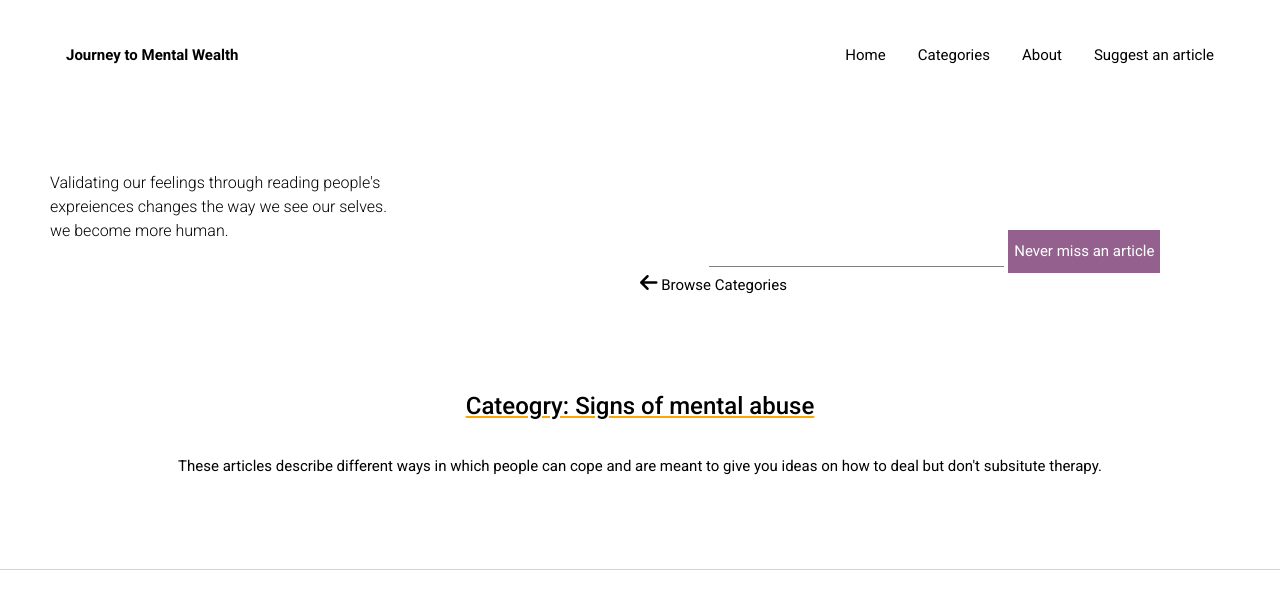
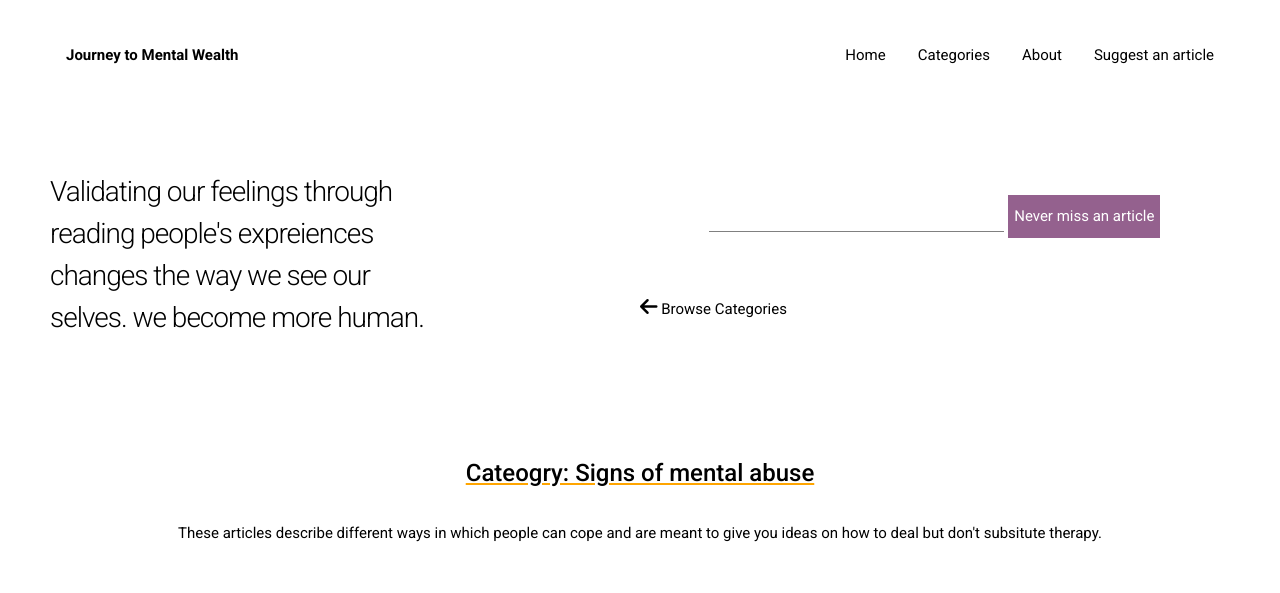
Before and after one commit to software-for-change/mental-health, a PHP site: page /category-validate.php in a window 1280 px wide. Shown: the top 593 px of the page. Run offline with PHP 8.4, Linux system fonts and the light colour scheme; data that the repository does not hold is empty; some libraries are stand-ins or nearby versions.

Commit message:
ui fixes for alignment issues on the category page

```diff
--- a/style.css
+++ b/style.css
@@ -513,10 +513,12 @@ input[class=email-submit] {
 }
 
 .category-heading h1 {
-    font-family: 'Roboto', sans-serif;
     letter-spacing: -1px;
     font-size: 28px;
     font-weight: 300;
+    text-align: left;
+    font-weight: 300;
+    padding-bottom: 14px;
 }
 
 .category-recommend {
@@ -534,7 +536,8 @@ input[class=email-submit] {
 
 .category-subscribe {
     text-align: center;
-    margin-top: 20%;
+    margin-top: 14%;
+    padding-bottom: 10%;
 }
 
 .category-submit-btn {
@@ -902,15 +905,6 @@ input[class=email-submit] {
     margin-top: 10%;
 }
 
-.category-heading h1 {
-    font-size: medium;
-    letter-spacing: 0px;
-    max-width: 90%;
-    text-align: left;
-    font-weight: 300;
-    padding-bottom: 14px;
-}
-
 .category-header-sec {
     padding-bottom: 50px;
 }
```
